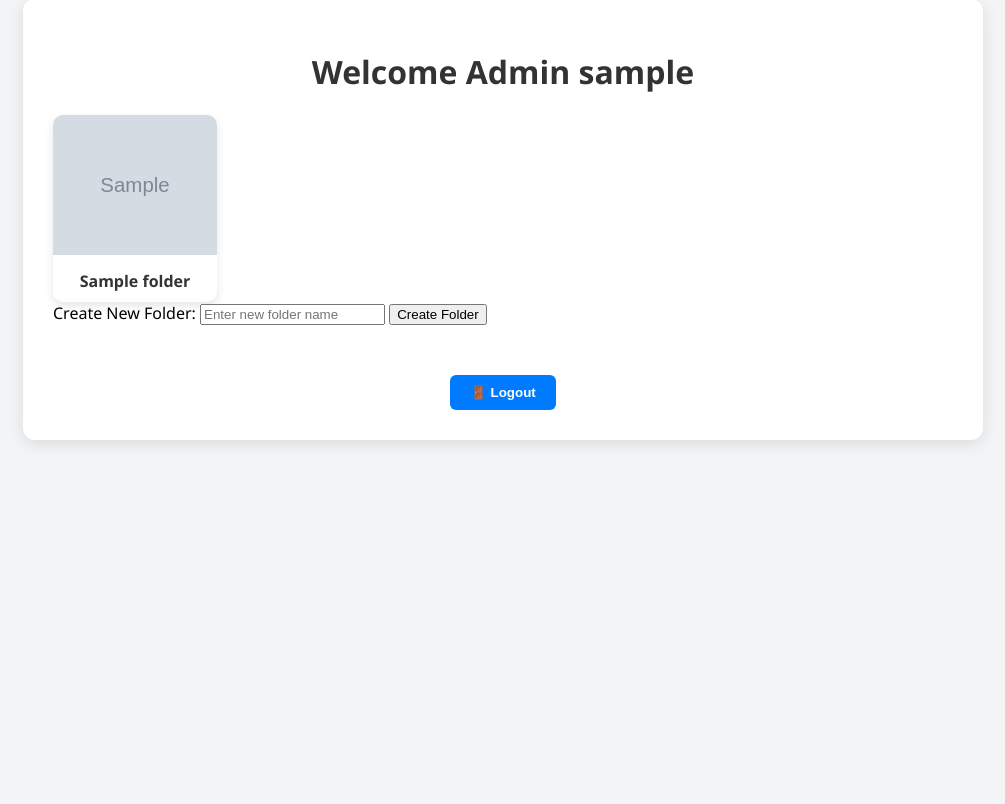
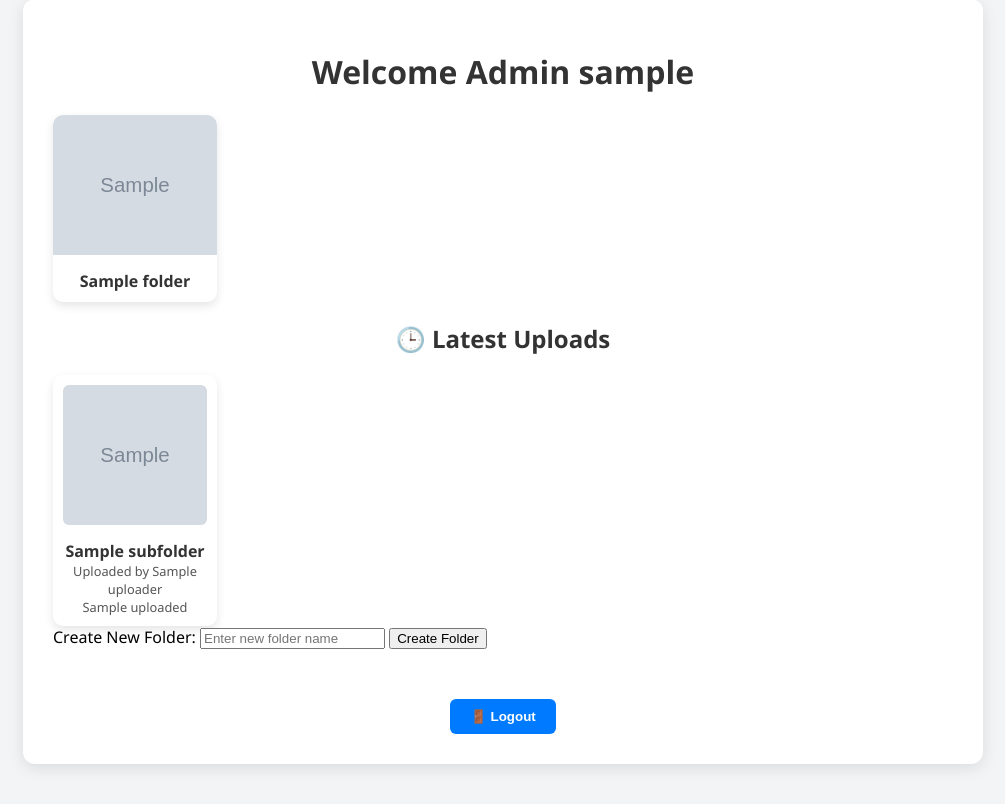
Before and after one commit to V0vaG/vovastl_src, a Python web app: template app/templates/main.html in a window 1280 px wide. Shown: the part 41-845 px from the top of the page, without its empty margins (137-1142 px from the left). Before the commit the page ends 485 px from the top, so only its background shows below. Run offline with Jinja, Linux system fonts and the light colour scheme; the template is opened without the code that fills it: most values are stand-ins (such as "Sample title", 1, 10 or a date in 2020); grey boxes marked "Sample" are stand-in pictures.

Commit message:
Update main.html

```diff
--- a/app/templates/main.html
+++ b/app/templates/main.html
@@ -161,6 +161,22 @@
             {% endfor %}
         </div>
 
+        <h2>🕒 Latest Uploads</h2>
+        <div class="grid-container">
+            {% for item in latest_items %}
+            <div onclick="window.location='{{ url_for('item_detail', folder=item.folder, subfolder=item.subfolder) }}'" class="card">
+                {% if item.image %}
+                    <img src="{{ item.image }}" class="thumb">
+                {% else %}
+                    <div class="no-image">No Image</div>
+                {% endif %}
+                <div class="card-name">{{ item.subfolder }}</div>
+                <div style="font-size: 0.8rem; color: #555;">Uploaded by {{ item.uploader }}<br>{{ item.uploaded }}</div>
+            </div>
+            {% endfor %}
+        </div>
+
+
         <!-- Create Folder Form -->
         <div class="upload-form">
             <form action="{{ url_for('create_stl_folder') }}" method="POST">
```
